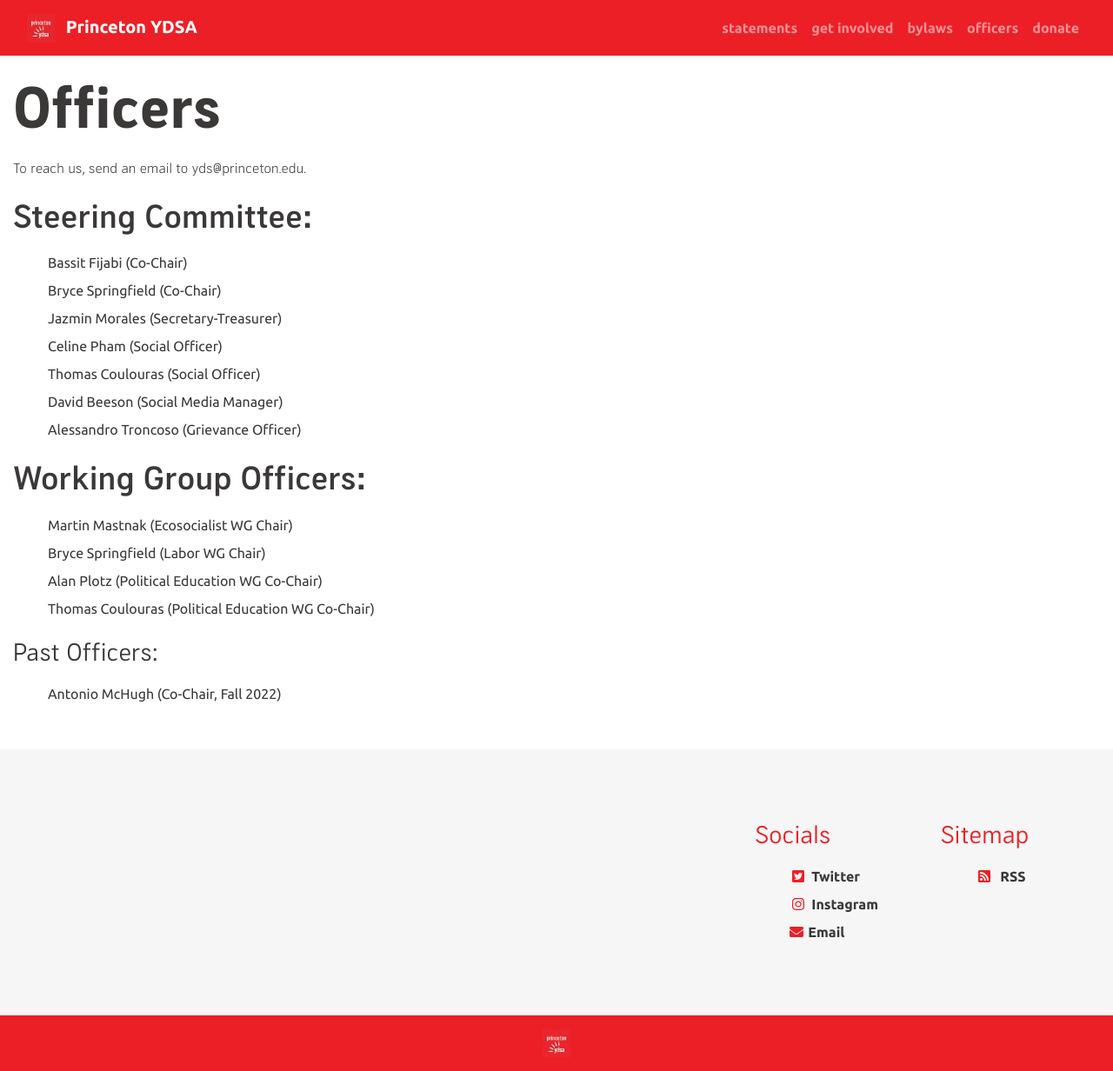
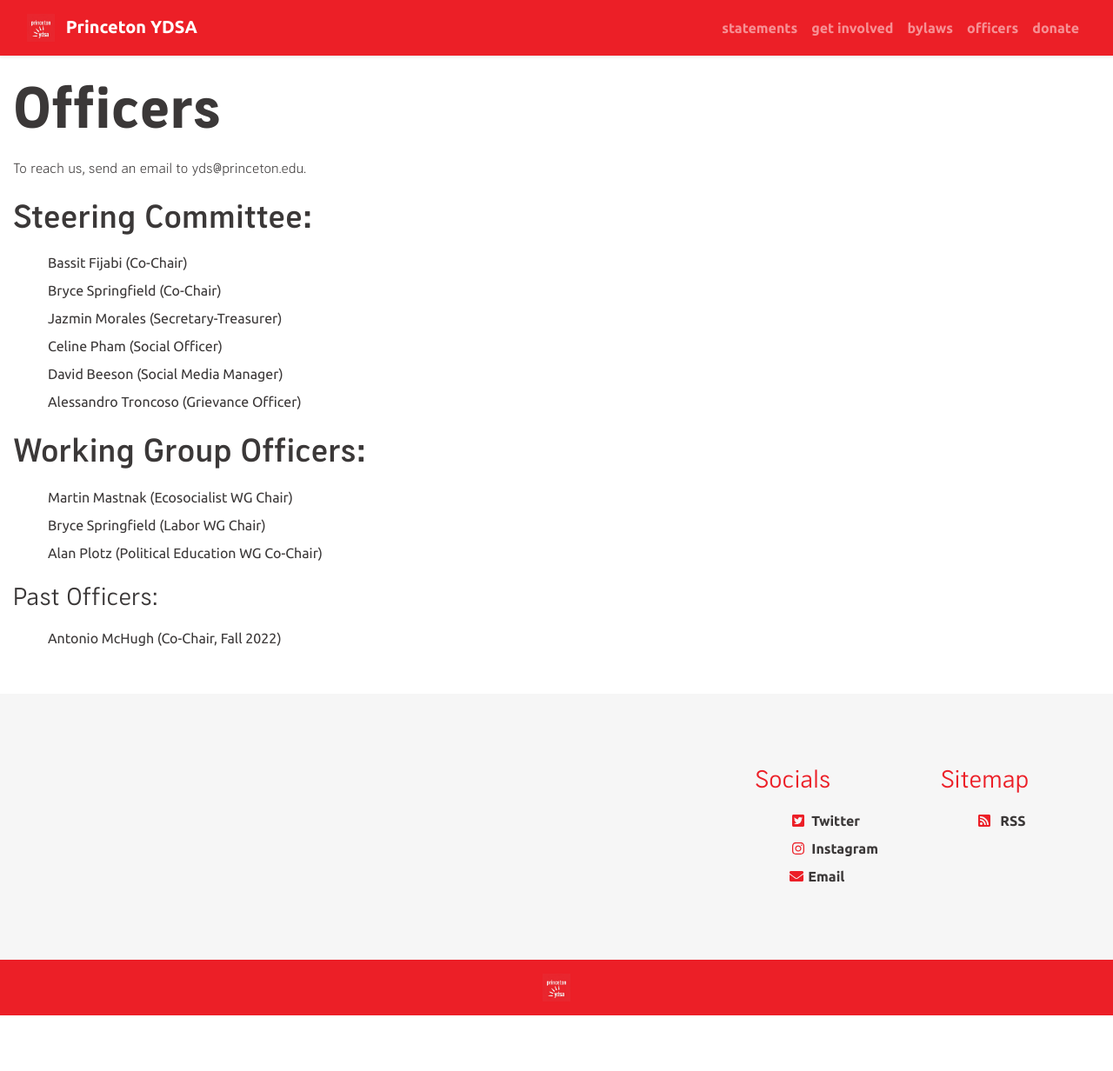
Before and after one commit to centralnjdsa-ntc/princetonydsa.github.io, a Jekyll site: the page built from _pages/officers.md, in a window 1280 px wide. Shown: the whole page at 87% size. Built offline with Jekyll 4.4.1, drawn with Linux system fonts in a browser that asks for light colours; after the commit the page ends 1168 px from its top, so only the background shows below that.

Commit message:
Update officers.md
Thomas wants his name removed from the website

```diff
--- a/_pages/officers.md
+++ b/_pages/officers.md
@@ -11,7 +11,6 @@
 * Bryce Springfield (Co-Chair)
 * Jazmin Morales (Secretary-Treasurer)
 * Celine Pham (Social Officer)
-* Thomas Coulouras (Social Officer)
 * David Beeson (Social Media Manager)
 * Alessandro Troncoso (Grievance Officer)
 
@@ -19,7 +18,6 @@
 * Martin Mastnak (Ecosocialist WG Chair)
 * Bryce Springfield (Labor WG Chair)
 * Alan Plotz (Political Education WG Co-Chair)
-* Thomas Coulouras (Political Education WG Co-Chair)
 
 #### Past Officers:
 * Antonio McHugh (Co-Chair, Fall 2022)
```
